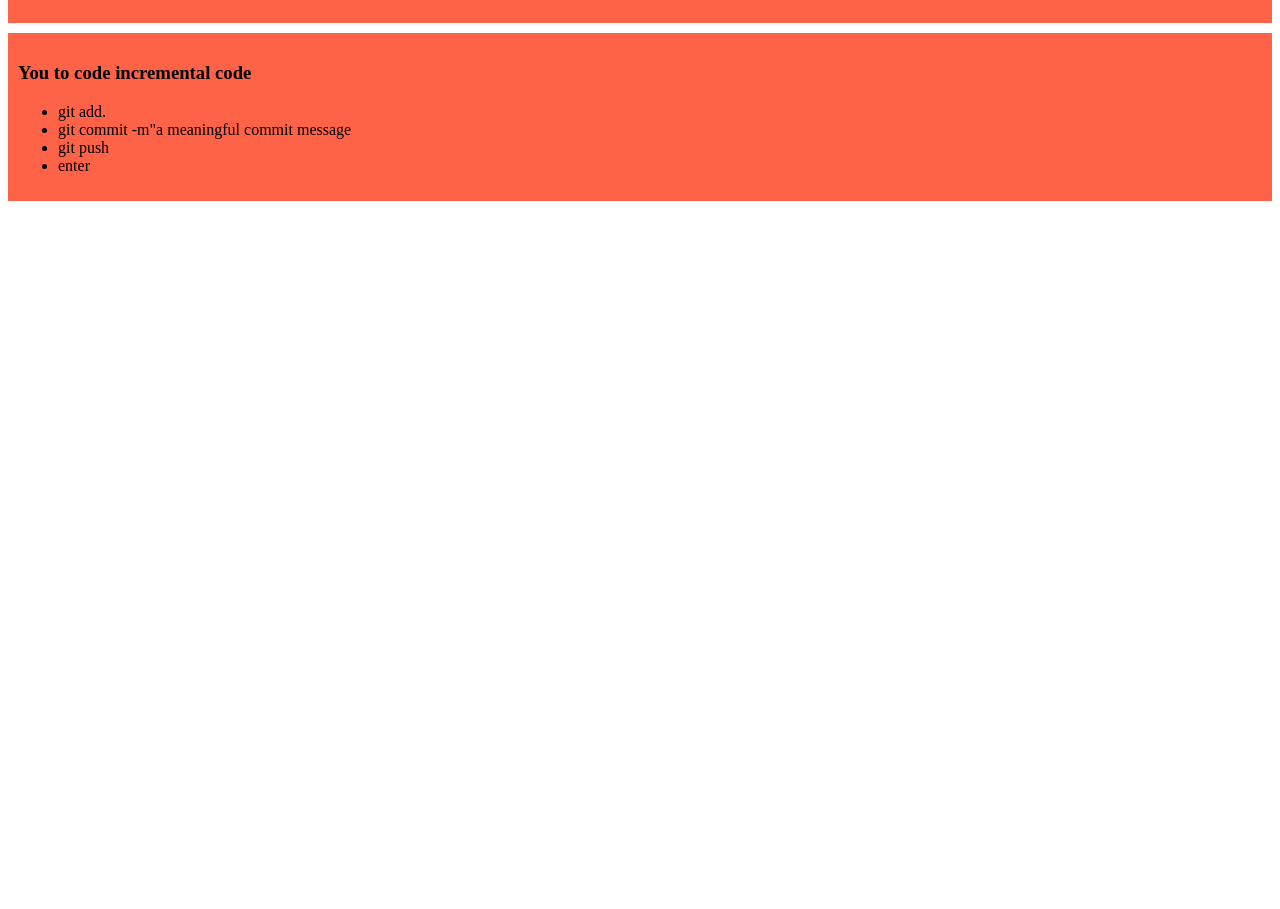
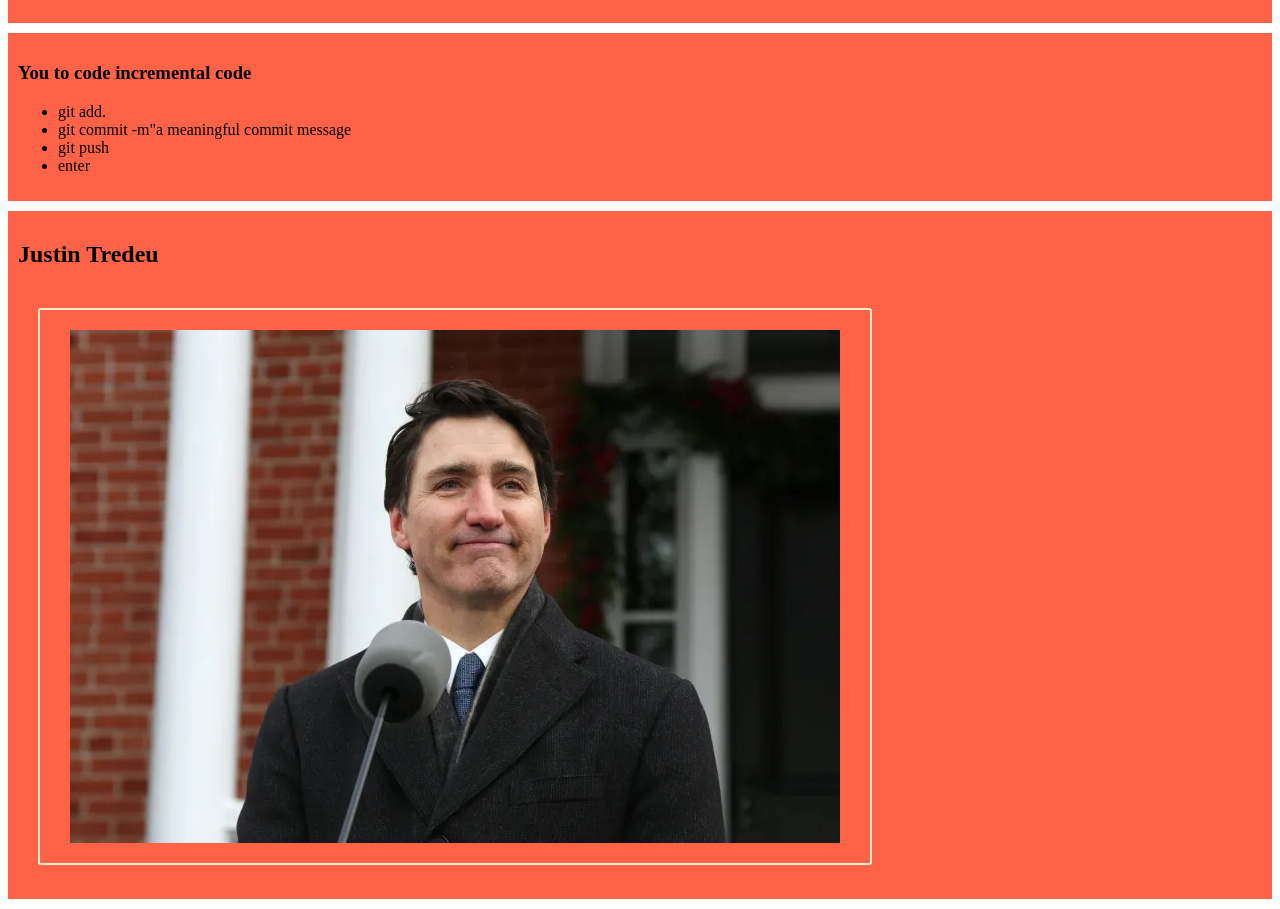
Before and after one commit to Dippaul65/my-simple-webite, a plain HTML site: page index.html in a window 1280 px wide. Shown: the part 507-1416 px from the top of the page. Before the commit the page ends 800 px from the top, so only its background shows below. Drawn offline with Linux system fonts and the light colour scheme.

Commit message:
added Justin Trudeu Picture

```diff
--- a/index.html
+++ b/index.html
@@ -30,5 +30,9 @@
         <li>enter</li>
     </ul>
     </div>
+    <div>
+       <h2> Justin Tredeu</h2>
+       <img src="doc-36t73ud-1736251863.webp" alt="Justin Trudeu">
+    </div>
 </body>
 </html>
--- a/style/blog.css
+++ b/style/blog.css
@@ -3,3 +3,10 @@ div{
     padding: 10px;
     margin-bottom: 10px;
 }
+img{
+    margin: 20px;
+    padding: 20px 30px 20px 30px;
+    border: 2px solid blanchedalmond;
+    border-radius: 3px;
+    height: 100%;
+}
```
Also changed, not shown: doc-36t73ud-1736251863.webp (added).
